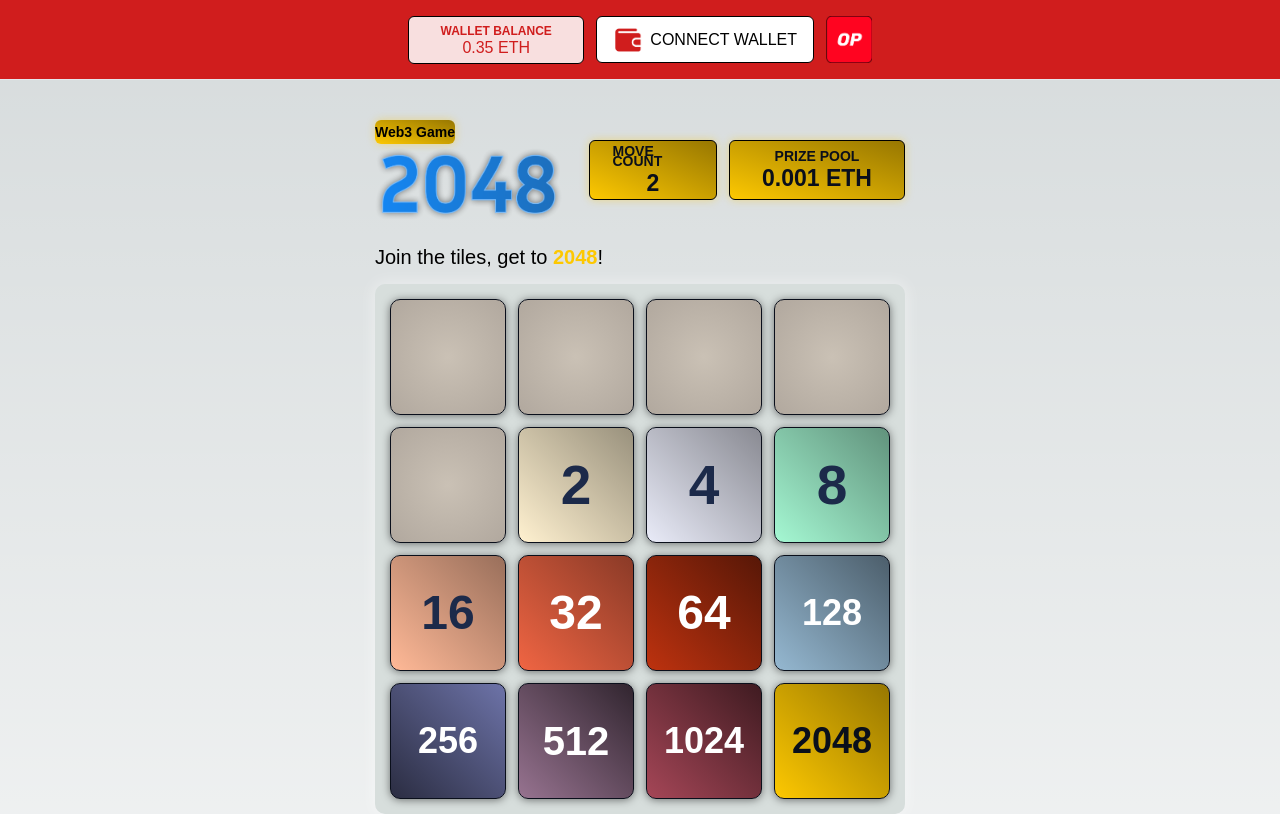
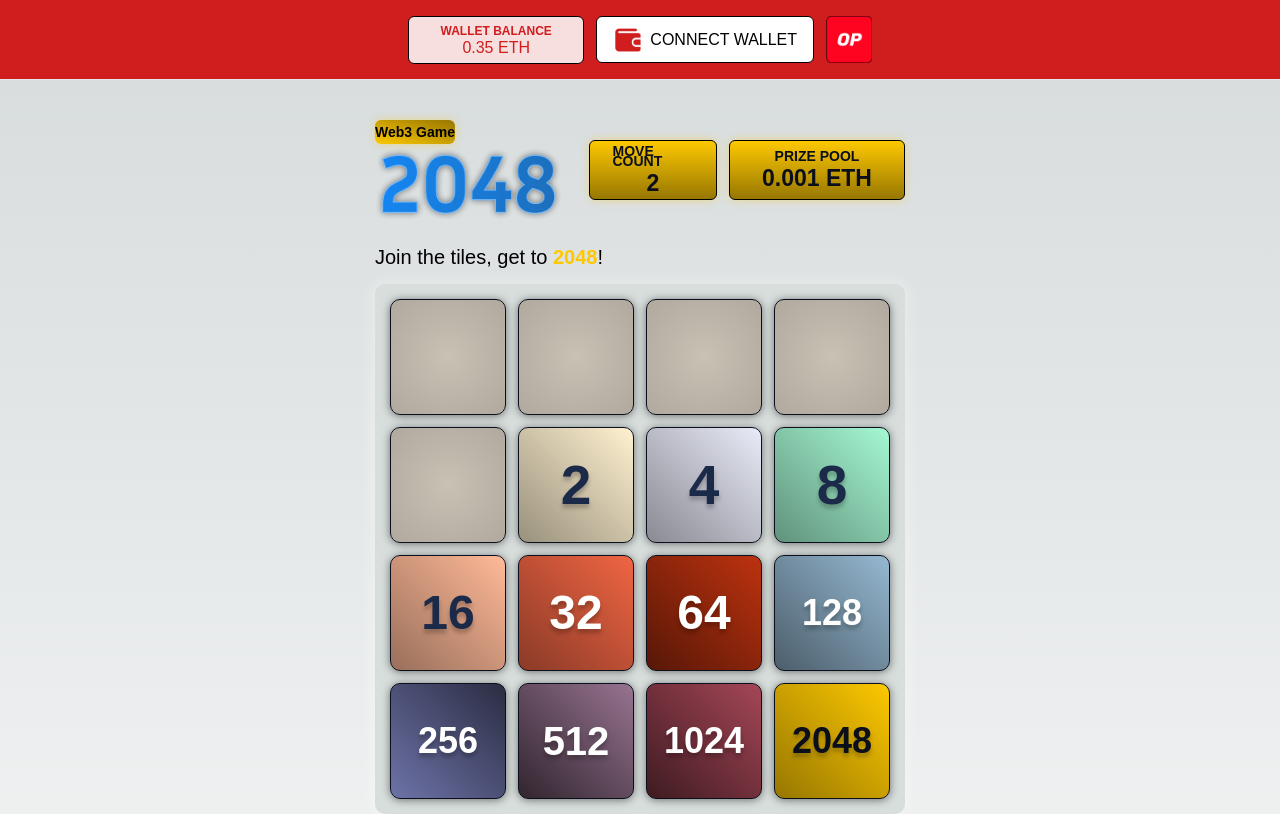
Before and after one commit to jasonyapri/2048-web3-game, a Next.js app in the folder frontend/: page / in a window 1280 px wide. Shown: the top 814 px of the page. Built offline with nearby package versions, Linux system fonts and the light colour scheme; a web font is replaced by a local one.

Commit message:
Improved css styling

```diff
--- a/frontend/app/globals.css
+++ b/frontend/app/globals.css
@@ -121,7 +121,7 @@ body {
 
           height: 60px;
           background: linear-gradient(
-            to top right,
+            to bottom,
             #FDC801,
             #977701
           );
@@ -144,7 +144,7 @@ body {
 
           height: 60px;
           background: linear-gradient(
-            to top right,
+            to bottom,
             #FDC801,
             #977701
           );
@@ -186,7 +186,7 @@ body {
           &.tile-2 {
             @apply flex justify-center items-center;
             background: linear-gradient(
-              to top right,
+              to bottom left,
               #FFF1D0,
               #99917D
             );
@@ -196,13 +196,14 @@ body {
               font-size: 55px;
               font-weight: bold;
               color: #1C2A4A;
+              text-shadow: 0px 4px 4px rgba(0, 0, 0, 0.25);
             };
           }
 
           &.tile-4 {
             @apply flex justify-center items-center;
             background: linear-gradient(
-              to top right,
+              to bottom left,
               #E9EBF8,
               #898A92
             );
@@ -212,13 +213,14 @@ body {
               font-size: 55px;
               font-weight: bold;
               color: #1C2A4A;
+              text-shadow: 0px 4px 4px rgba(0, 0, 0, 0.25);
             };
           }
 
           &.tile-8 {
             @apply flex justify-center items-center;
             background: linear-gradient(
-              to top right,
+              to bottom left,
               #A5F8D3,
               #61927C
             );
@@ -228,13 +230,14 @@ body {
               font-size: 55px;
               font-weight: bold;
               color: #1C2A4A;
+              text-shadow: 0px 4px 4px rgba(0, 0, 0, 0.25);
             };
           }
 
           &.tile-16 {
             @apply flex justify-center items-center;
             background: linear-gradient(
-              to top right,
+              to bottom left,
               #FFB997,
               #996F5B
             );
@@ -244,13 +247,14 @@ body {
               font-size: 48px;
               font-weight: bold;
               color: #1C2A4A;
+              text-shadow: 0px 4px 4px rgba(0, 0, 0, 0.25);
             };
           }
 
           &.tile-32 {
             @apply flex justify-center items-center;
             background: linear-gradient(
-              to top right,
+              to bottom left,
               #F06543,
               #8A3A27
             );
@@ -260,13 +264,14 @@ body {
               font-size: 48px;
               font-weight: bold;
               color: #FFFFFF;
+              text-shadow: 0px 4px 4px rgba(0, 0, 0, 0.25);
             };
           }
 
           &.tile-64 {
             @apply flex justify-center items-center;
             background: linear-gradient(
-              to top right,
+              to bottom left,
               #BD320F,
               #571707
             );
@@ -276,13 +281,14 @@ body {
               font-size: 48px;
               font-weight: bold;
               color: #FFFFFF;
+              text-shadow: 0px 4px 4px rgba(0, 0, 0, 0.25);
             };
           }
 
           &.tile-128 {
             @apply flex justify-center items-center;
             background: linear-gradient(
-              to top right,
+              to bottom left,
               #95B8D1,
               #4C5E6B
             );
@@ -292,13 +298,14 @@ body {
               font-size: 36px;
               font-weight: bold;
               color: #FFFFFF;
+              text-shadow: 0px 4px 4px rgba(0, 0, 0, 0.25);
             };
           }
 
           &.tile-256 {
             @apply flex justify-center items-center;
             background: linear-gradient(
-              to top right,
+              to bottom left,
               #2B2D42,
               #6D73A8
             );
@@ -308,13 +315,14 @@ body {
               font-size: 36px;
               font-weight: bold;
               color: #FFFFFF;
+              text-shadow: 0px 4px 4px rgba(0, 0, 0, 0.25);
             };
           }
 
           &.tile-512 {
             @apply flex justify-center items-center;
             background: linear-gradient(
-              to top right,
+              to bottom left,
               #977390,
               #31252F
             );
@@ -324,13 +332,14 @@ body {
               font-size: 40px;
               font-weight: bold;
               color: #FFFFFF;
+              text-shadow: 0px 4px 4px rgba(0, 0, 0, 0.25);
             };
           }
 
           &.tile-1024 {
             @apply flex justify-center items-center;
             background: linear-gradient(
-              to top right,
+              to bottom left,
               #A54657,
               #3F1B21
             );
@@ -340,13 +349,14 @@ body {
               font-size: 36px;
               font-weight: bold;
               color: #FFFFFF;
+              text-shadow: 0px 4px 4px rgba(0, 0, 0, 0.25);
             };
           }
 
           &.tile-2048 {
             @apply flex justify-center items-center;
             background: linear-gradient(
-              to top right,
+              to bottom left,
               #FDC801,
               #977701
             );
@@ -356,6 +366,7 @@ body {
               font-size: 36px;
               font-weight: bold;
               color: #0A0F1B;
+              text-shadow: 0px 4px 4px rgba(0, 0, 0, 0.25);
             };
           }
         }
```
